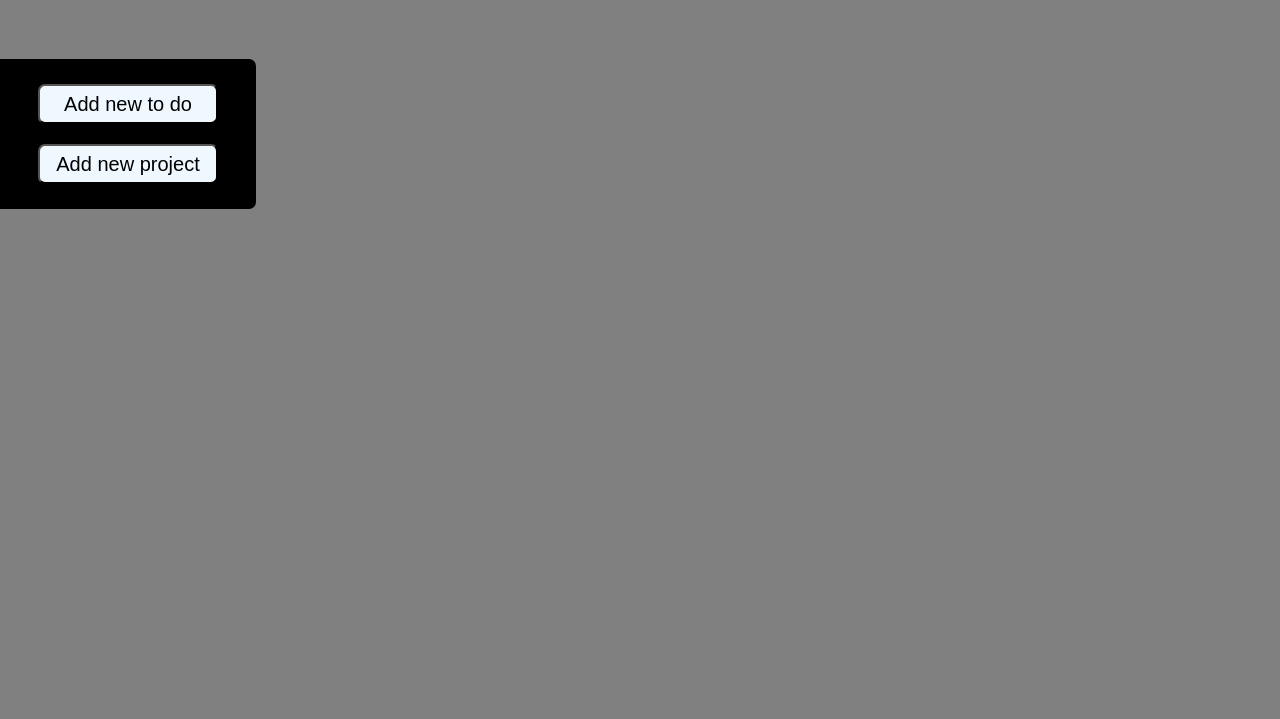
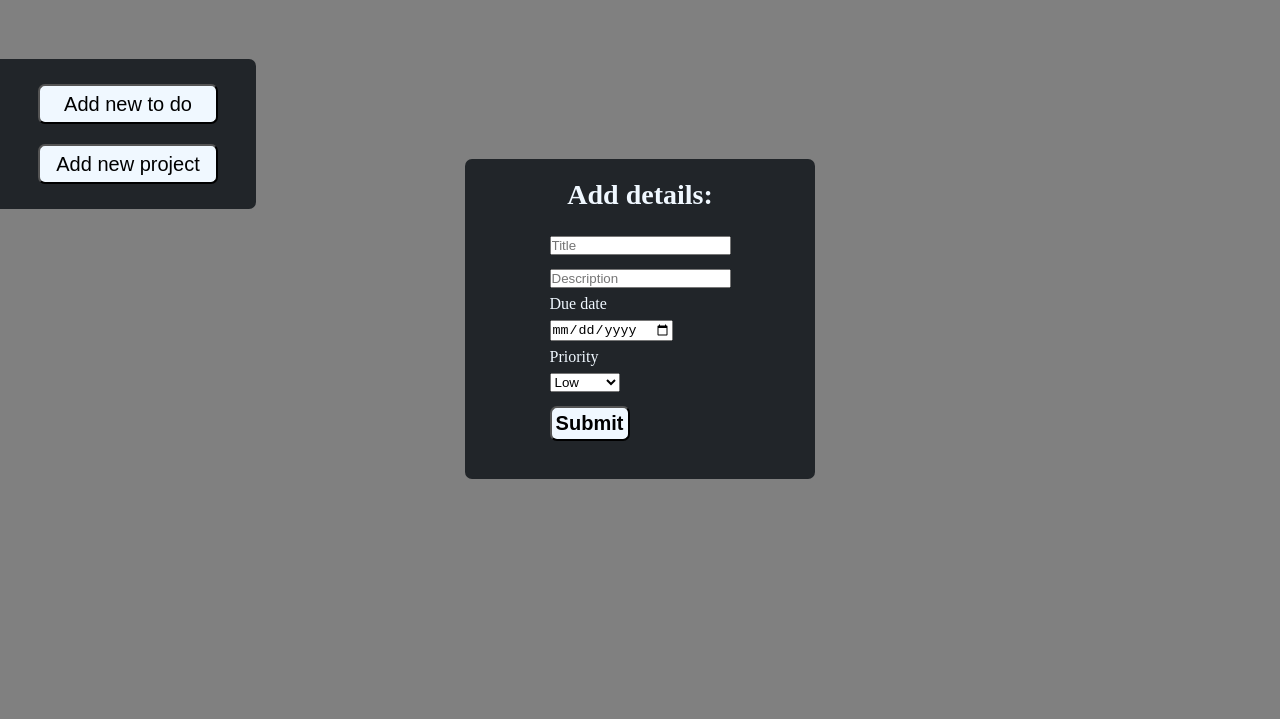
Before and after one commit to RyanHazlewood0/odin-todo, a plain HTML site: page index.html in a window 1280 px wide. Shown: the part 81-800 px from the top of the page. Drawn offline with Linux system fonts and the light colour scheme.

Commit message:
modal html&css

```diff
--- a/index.html
+++ b/index.html
@@ -17,6 +17,34 @@
 <button id="add-project">Add new project</button>
 </div>
 
+<div class="modal" id="modal">
+ <div class="modal-inner" id="modal-inner">
+<h2 id="modal-title">Add details:</h2>
+<br>
+    <form id="consent-form">
+            <input type="text" name="title" placeholder="Title" id="title" required/>
+            <br>
+            <input type="text" name="description" placeholder="Description" id="description" required/>
+            <br>
+            <label for="date" id="date-label">Due date</label>
+            <br>
+            <input type="date" name="dueDate" placeholder="Date" id="date" required/>
+            <br>
+            <label for="priority" id="priority-label">Priority</label>
+            <br>
+            <select name="priority" id="priority">
+                <option value="low">Low</option>
+                <option value="medium">Medium</option>
+                <option value="high">High</option>
+            </select>
+<div class="modal-choice-btns" id="modal-choice-btns">
+                <button type="submit" class="modal-btn">Submit</button>
+            </div>
+        </form>
+
+    </div>
+</div>
+
     <script src="script.js"></script>
 </body>
 </html>
--- a/style.css
+++ b/style.css
@@ -13,7 +13,7 @@ header {
     display: flex;
     width: 100%;
     height: 80px;
-    background-color: black;
+    background-color: #212529;
     margin-top: 0px;
 
     justify-content: center;
@@ -34,7 +34,7 @@ h1 {
     width: 20%;
     padding-top: 15px;
     padding-bottom: 15px;
-    background-color: black;
+    background-color: #212529;
     display: flex;
     flex-direction: column;
     border-top-right-radius: 7px;
@@ -52,3 +52,48 @@ h1 {
     font-size: 20px;
     border-radius: 7px;
 }
+
+#modal {
+    display: inline;
+    position: fixed;
+    right: 0;
+    left: 0;
+    top: 0;
+    bottom: 0;
+    margin: auto;
+    height: 320px;
+    width: 350px;
+    border-radius: 7px;
+    background-color: #212529;
+    color: aliceblue;
+}
+
+.modal-inner{
+    width: 290px;
+    margin-left: auto;
+    margin-right: auto;
+    margin-top: 20px;
+    align-items: center;
+    justify-content: center;
+    display: flex;
+    flex-direction: column;
+}
+
+#modal-title {
+    font-size: 28px;
+    font-weight: bold;
+}
+
+#title, #description, #date, #date-label, #priority, #priority-label, .modal-btn {
+    margin-bottom: 7px;
+    margin-top: 7px;
+}
+
+.modal-btn {
+    background-color: aliceblue;
+    height: 35px;
+    width: 80px;
+    font-size: 20px;
+    font-weight: bold;
+    border-radius: 7px;
+}
```
